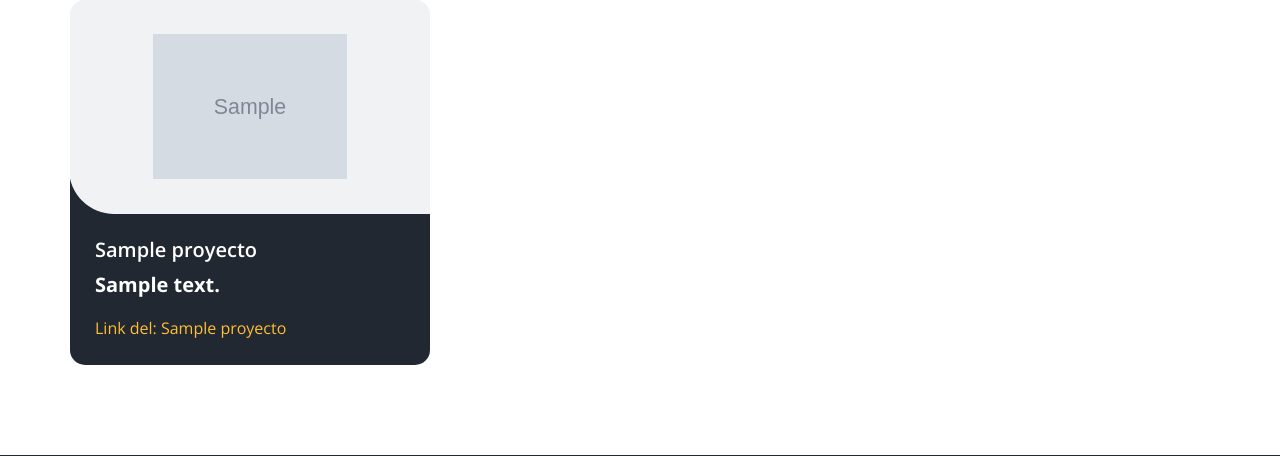
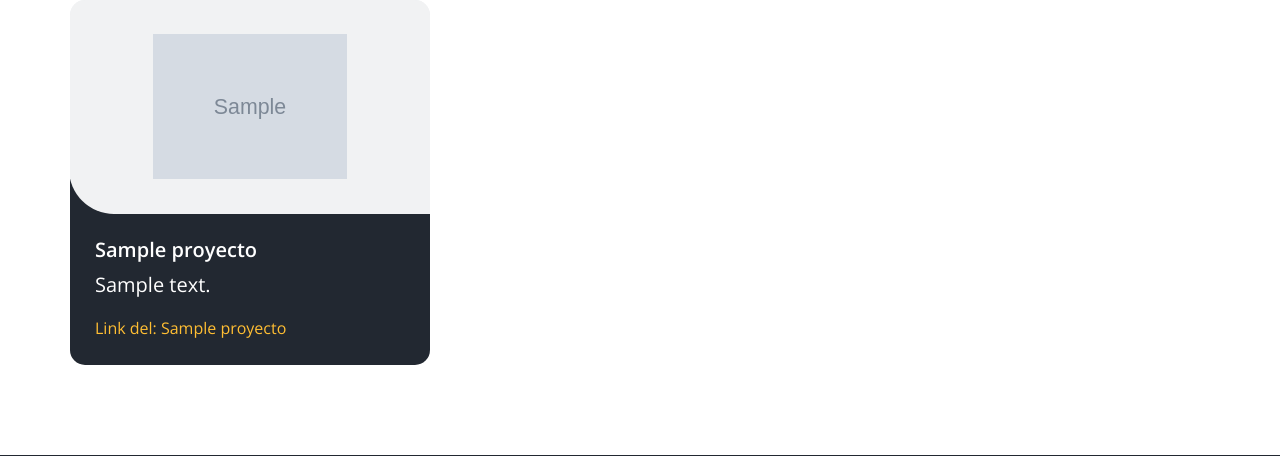
Before and after one commit to MarvinTG17/Unidad4, a Django app: page /proyectos/home/ in a window 1280 px wide. Shown: the part 996-1452 px from the top of the page. Run offline with Django 4.2, Linux system fonts and the light colour scheme; tables that the repository leaves empty hold one stand-in row (values such as "Sample post"); grey boxes marked "Sample" are stand-in pictures; some libraries are stand-ins or nearby versions.

Commit message:
cambiando css home,formularioRegistrarProyecto

```diff
--- a/proyectos/static/css/estilos.css
+++ b/proyectos/static/css/estilos.css
@@ -41,3 +41,7 @@
     font-size: 20px !important;
     font-weight: 700;
 }
+
+.lista_proyectos p{
+    font-weight: 100 !important;
+}
--- a/templates/home.html
+++ b/templates/home.html
@@ -47,7 +47,7 @@
                                     <div class="img-box">
                                         <img src="{{proyect.imagen.url}}" alt="{{ proyect.titulo }}">
                                     </div>
-                                    <div class="detail-box">
+                                    <div class="detail-box lista_proyectos">
                                         <h5> {{ proyect.titulo }}</h5>
                                         <p>{{ proyect.descripcion }}</p>
                                     <div class="options">
--- a/templates/registrarProyecto.html
+++ b/templates/registrarProyecto.html
@@ -14,7 +14,7 @@
         <div class="container d-flex flex-column align-items-center">
             {% if mensaje%}
                 <div class="alert alert-success alert-dismissible fade show" role="alert">
-                    <strong>Proyecto registrado correctamente! </strong>
+                    <strong>Proyecto registrado correctamente! Click en "Inicio" del menu</strong>
                     <button type="button" class="close" data-dismiss="alert" aria-label="Close">
                         <span aria-hidden="true">&times;</span>
                     </button>
```
